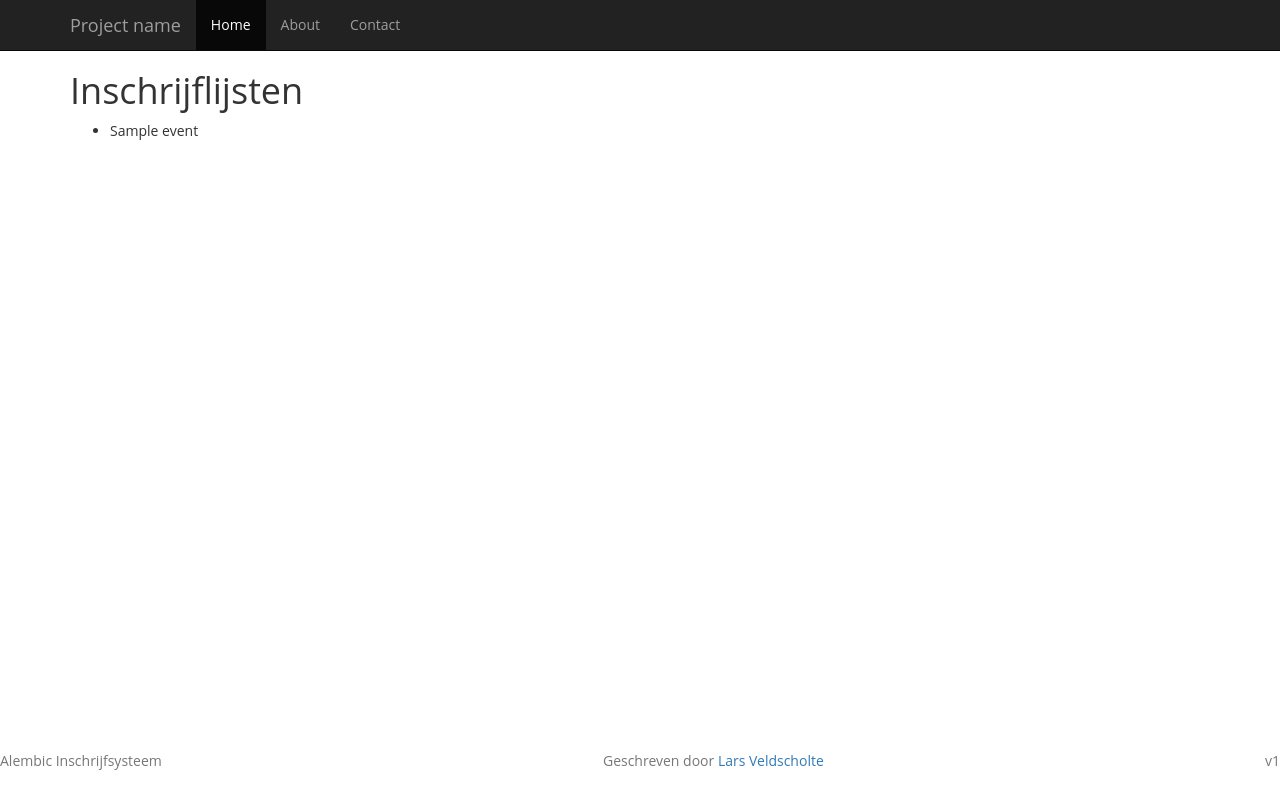
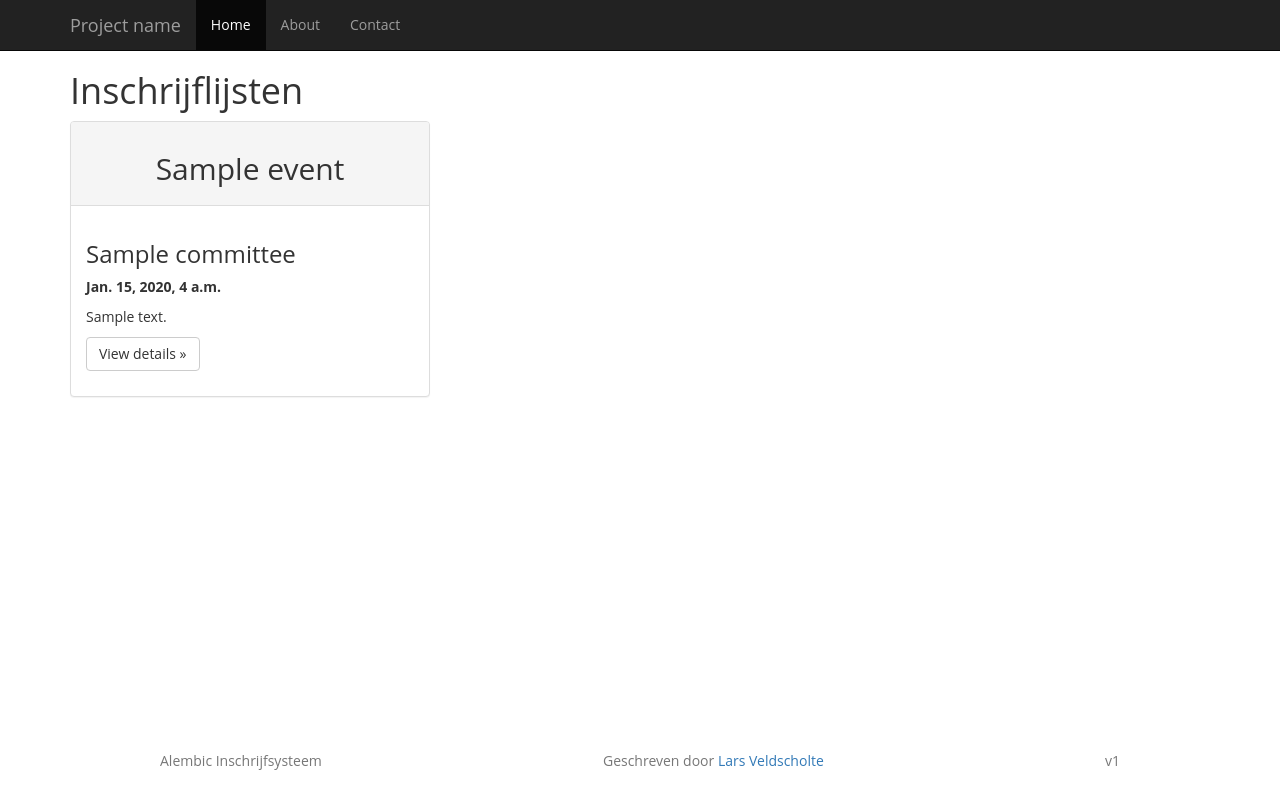
Before and after one commit to ASO-Alembic/Inschrijflijst, a Django app: a page that uses templates/app/event_list.html in a window 1280 px wide. Run offline with Django 3.2, Linux system fonts and the light colour scheme; a user stored in the database is signed in; tables that the repository leaves empty hold one stand-in row (values such as "Sample post"); some libraries are stand-ins or nearby versions.

Commit message:
Stub event list

```diff
--- a/app/static/style.css
+++ b/app/static/style.css
@@ -2,3 +2,15 @@ body {
 	font-family: Open Sans, serif !important;
 	padding-top: 51px;
 }
+
+.eventBlock {
+	border-radius: 6px;
+	background-color: #eee;
+	padding: 20px;
+}
+
+footer {
+	width: 75%;
+	margin-left: auto;
+	margin-right: auto;
+}
--- a/templates/app/event_list.html
+++ b/templates/app/event_list.html
@@ -3,10 +3,26 @@
 {% block title %}Inschrijflijsten{% endblock %}
 
 {% block content %}
-    <h1>Inschrijflijsten</h1>
-    <ul>
-        {% for event in object_list %}
-            <li>{{ event.name }}</li>
-        {% endfor %}
-    </ul>
+	<h1>Inschrijflijsten</h1>
+
+	<div class="row">
+		{% for event in object_list %}
+
+			<div class="col-md-4">
+				<div class="panel panel-default">
+					<div class="panel-heading"><h2 class="text-center">{{ event.name }}</h2></div>
+					<div class="panel-body">
+						<h3>{{ event.committee.name }}</h3>
+						<p><strong>{{ event.event_at }}</strong></p>
+						<p>{{ event.description }}</p>
+						<p><a class="btn btn-default" href="#" role="button">View details &raquo;</a></p>
+					</div>
+				</div>
+			</div>
+		{% endfor %}
+	</div>
+
+	<ul>
+
+	</ul>
 {% endblock %}
```
